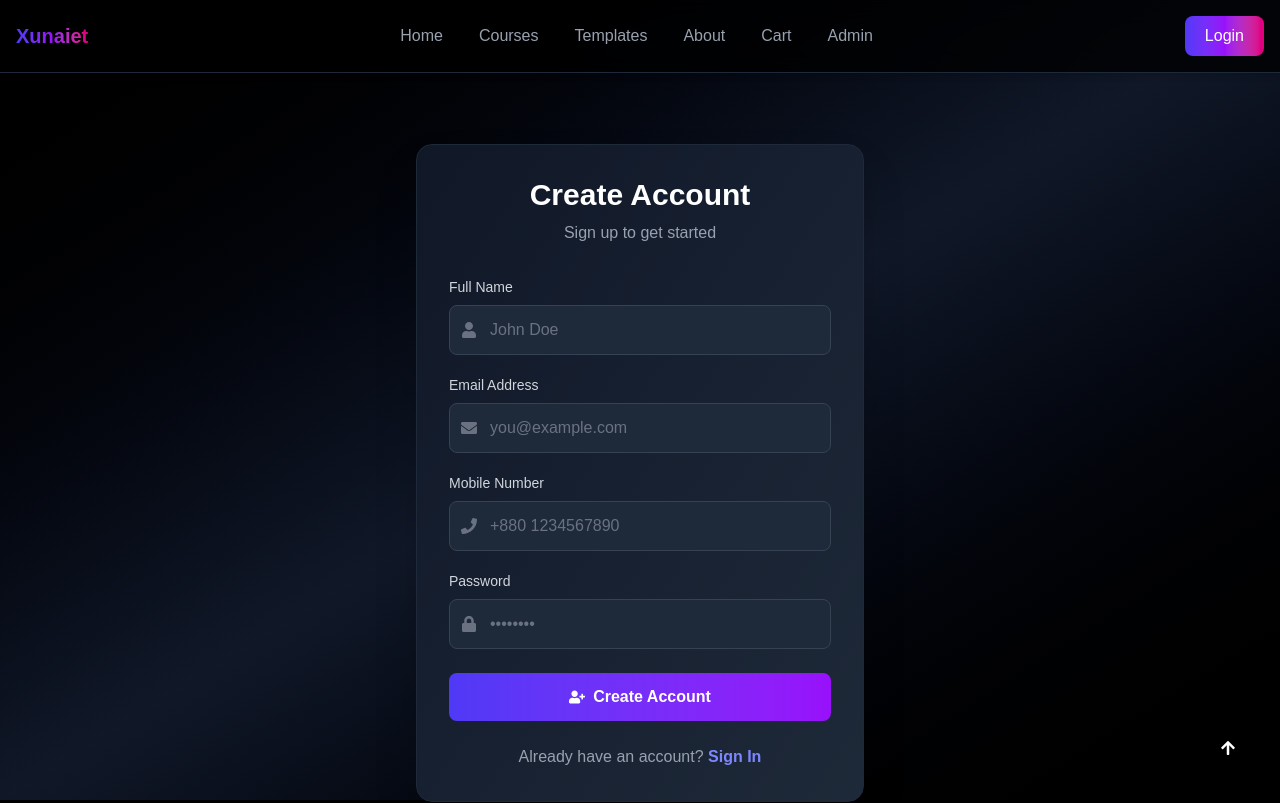
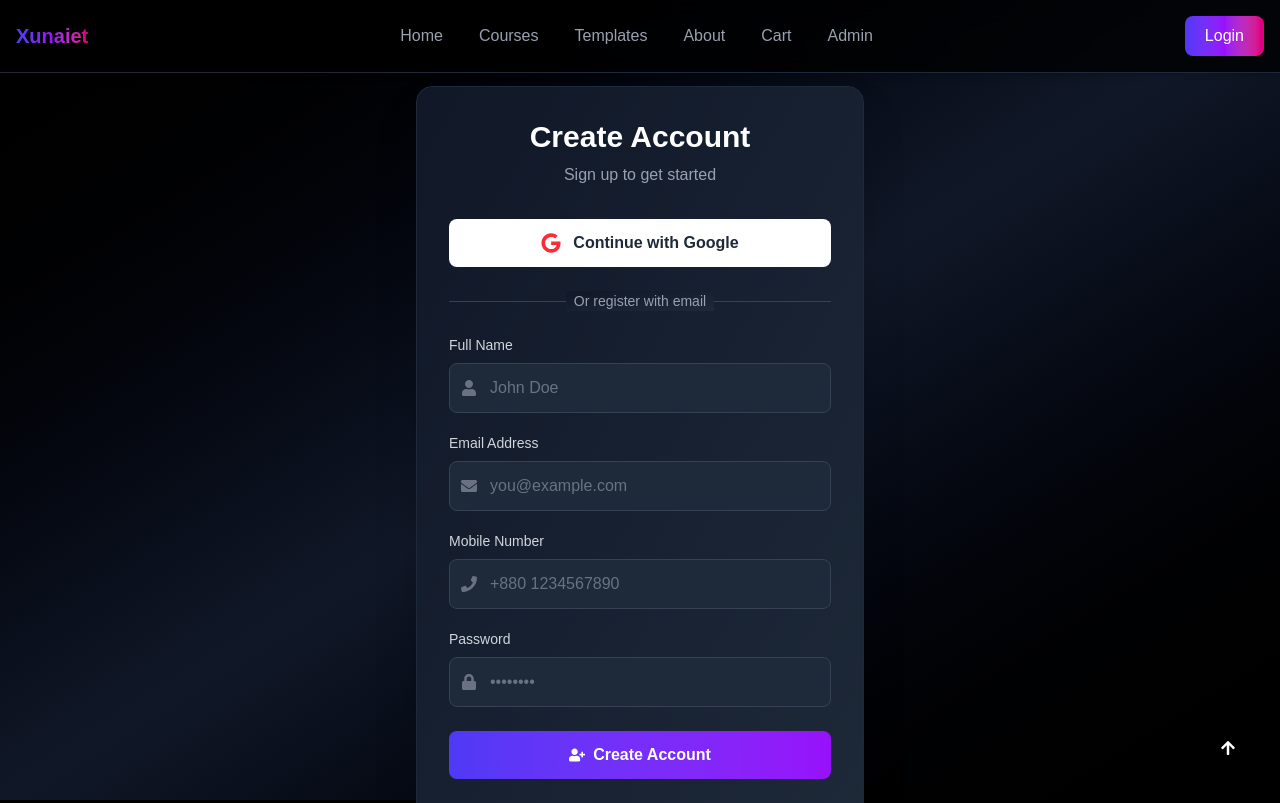
Before and after one commit to xunaiet-faruk/Digital-product-web, a Next.js app: page /Authentication/register in a window 1280 px wide. Shown: the top 803 px of the page. Built offline with nearby package versions, Linux system fonts and the light colour scheme; no server answers.

Commit message:
google sign in

```diff
--- a/src/app/Authentication/login/page.jsx
+++ b/src/app/Authentication/login/page.jsx
@@ -1,7 +1,7 @@
 "use client";
 import React, { useState } from 'react';
 import { motion } from 'framer-motion';
-import { FaEnvelope, FaLock, FaSignInAlt } from 'react-icons/fa';
+import { FaEnvelope, FaGoogle, FaLock, FaSignInAlt } from 'react-icons/fa';
 import { useAuth } from '@/app/context/AuthProvider';
 import Link from 'next/link';
 import { useRouter } from 'next/navigation';
@@ -10,8 +10,9 @@ const Login = () => {
     const [email, setEmail] = useState('');
     const [password, setPassword] = useState('');
     const [error, setError] = useState('');
+    const [googleLoading, setGoogleLoading] = useState(false);
     const [loading, setLoading] = useState(false);
-    const { login } = useAuth();
+    const { login, googleSignIn } = useAuth();
     const router = useRouter();
 
 
@@ -32,6 +33,22 @@ const Login = () => {
         }
     };
 
+    const handleGoogleSignIn = async () => {
+        setError('');
+        setGoogleLoading(true);
+
+        try {
+            const result = await googleSignIn();
+            console.log("Google sign in successful:", result.user);
+            router.push('/');
+        } catch (err) {
+            console.error("Google sign in error:", err);
+            setError(getGoogleErrorMessage(err.code));
+        } finally {
+            setGoogleLoading(false);
+        }
+    };
+
     return (
         <div className="min-h-screen bg-black flex items-center justify-center px-4">
             {/* Simple Background */}
@@ -48,6 +65,17 @@ const Login = () => {
                     <h2 className="text-3xl font-bold text-white mb-2">Welcome Back</h2>
                     <p className="text-gray-400">Please sign in to your account</p>
                 </div>
+
+                 <motion.button
+                                    onClick={handleGoogleSignIn}
+                                    disabled={googleLoading || loading}
+                                    whileHover={{ scale: 1.02 }}
+                                    whileTap={{ scale: 0.98 }}
+                                    className="w-full bg-white text-gray-800 py-3 rounded-lg font-semibold flex items-center justify-center gap-3 hover:bg-gray-100 transition-all duration-300 mb-6 disabled:opacity-50 disabled:cursor-not-allowed"
+                                >
+                                    <FaGoogle className="text-red-500 text-xl" />
+                                    {googleLoading ? 'Signing in...' : 'Continue with Google'}
+                                </motion.button>
 
                 {/* Form */}
                 <form onSubmit={handleSubmit} className="space-y-6">
--- a/src/app/Authentication/register/page.jsx
+++ b/src/app/Authentication/register/page.jsx
@@ -1,7 +1,7 @@
 "use client";
 import React, { useState } from 'react';
 import { motion } from 'framer-motion';
-import { FaUser, FaEnvelope, FaLock, FaPhone, FaUserPlus } from 'react-icons/fa';
+import { FaUser, FaEnvelope, FaLock, FaPhone, FaUserPlus, FaGoogle } from 'react-icons/fa';
 import { useAuth } from '@/app/context/AuthProvider';
 import { useRouter } from 'next/navigation';
 import Link from 'next/link';
@@ -13,7 +13,8 @@ const Register = () => {
     const [mobile, setMobile] = useState('');
     const [error, setError] = useState('');
     const [loading, setLoading] = useState(false);
-    const { signup } = useAuth();
+    const [googleLoading, setGoogleLoading] = useState(false);
+    const { signup, googleSignIn } = useAuth();
     const router = useRouter();
 
     const handleSubmit = async (e) => {
@@ -33,6 +34,22 @@ const Register = () => {
         }
     };
 
+    const handleGoogleSignIn = async () => {
+        setError('');
+        setGoogleLoading(true);
+
+        try {
+            const result = await googleSignIn();
+            console.log("Google sign in successful:", result.user);
+            router.push('/');
+        } catch (err) {
+            console.error("Google sign in error:", err);
+            setError(getGoogleErrorMessage(err.code));
+        } finally {
+            setGoogleLoading(false);
+        }
+    };
+
     const getErrorMessage = (errorCode) => {
         switch (errorCode) {
             case 'auth/email-already-in-use':
@@ -45,6 +62,19 @@ const Register = () => {
                 return 'Email/password signup is not enabled.';
             default:
                 return 'Failed to create account. Please try again.';
+        }
+    };
+
+    const getGoogleErrorMessage = (errorCode) => {
+        switch (errorCode) {
+            case 'auth/popup-closed-by-user':
+                return 'Sign in cancelled. Please try again.';
+            case 'auth/popup-blocked':
+                return 'Popup was blocked. Please allow popups for this site.';
+            case 'auth/unauthorized-domain':
+                return 'This domain is not authorized. Please contact support.';
+            default:
+                return 'Failed to sign in with Google. Please try again.';
         }
     };
 
@@ -71,6 +101,28 @@ const Register = () => {
                         {error}
                     </div>
                 )}
+
+                {/* Google Sign In Button */}
+                <motion.button
+                    onClick={handleGoogleSignIn}
+                    disabled={googleLoading || loading}
+                    whileHover={{ scale: 1.02 }}
+                    whileTap={{ scale: 0.98 }}
+                    className="w-full bg-white text-gray-800 py-3 rounded-lg font-semibold flex items-center justify-center gap-3 hover:bg-gray-100 transition-all duration-300 mb-6 disabled:opacity-50 disabled:cursor-not-allowed"
+                >
+                    <FaGoogle className="text-red-500 text-xl" />
+                    {googleLoading ? 'Signing in...' : 'Continue with Google'}
+                </motion.button>
+
+                {/* Divider */}
+                <div className="relative mb-6">
+                    <div className="absolute inset-0 flex items-center">
+                        <div className="w-full border-t border-gray-700"></div>
+                    </div>
+                    <div className="relative flex justify-center text-sm">
+                        <span className="px-2 bg-gradient-to-br from-gray-900 to-gray-800 text-gray-400">Or register with email</span>
+                    </div>
+                </div>
 
                 {/* Form */}
                 <form onSubmit={handleSubmit} className="space-y-5">
@@ -149,7 +201,7 @@ const Register = () => {
                     {/* Submit Button */}
                     <motion.button
                         type="submit"
-                        disabled={loading}
+                        disabled={loading || googleLoading}
                         whileHover={{ scale: loading ? 1 : 1.02 }}
                         whileTap={{ scale: loading ? 1 : 0.98 }}
                         className="w-full bg-gradient-to-r from-indigo-600 to-purple-600 text-white py-3 rounded-lg font-semibold flex items-center justify-center gap-2 hover:shadow-lg hover:shadow-indigo-600/25 transition-all duration-300 mt-6 disabled:opacity-50 disabled:cursor-not-allowed"
@@ -159,7 +211,7 @@ const Register = () => {
                     </motion.button>
                 </form>
 
-
+                {/* Login Link */}
                 <div className="mt-6 text-center">
                     <p className="text-gray-400">
                         Already have an account?{' '}
--- a/src/app/context/AuthProvider.jsx
+++ b/src/app/context/AuthProvider.jsx
@@ -22,6 +22,10 @@ export const AuthProvider = ({ children }) => {
         return await signOut(auth);
     };
 
+    const googleSignIn = async () => {
+       return await signInWithPopup(auth, googleProvider);
+    };
+
     useEffect(() => {
         const unsub = onAuthStateChanged(auth, (currentUser) => {
             setUser(currentUser);
@@ -33,7 +37,7 @@ export const AuthProvider = ({ children }) => {
     }, []);
 
     return (
-        <AuthContext.Provider value={{ user, loading, signup, login , logout}}>
+        <AuthContext.Provider value={{ user, loading, signup, login , logout, googleSignIn}}>
             {children}
         </AuthContext.Provider>
     );
--- a/src/app/courses/Searchdata.jsx
+++ b/src/app/courses/Searchdata.jsx
@@ -4,7 +4,6 @@ import React, { useState, useEffect } from "react";
 const Searchdata = ({ onSearch }) => {
     const [query, setQuery] = useState("");
 
-    // live search effect
     useEffect(() => {
         if (onSearch) {
             onSearch(query);
```
